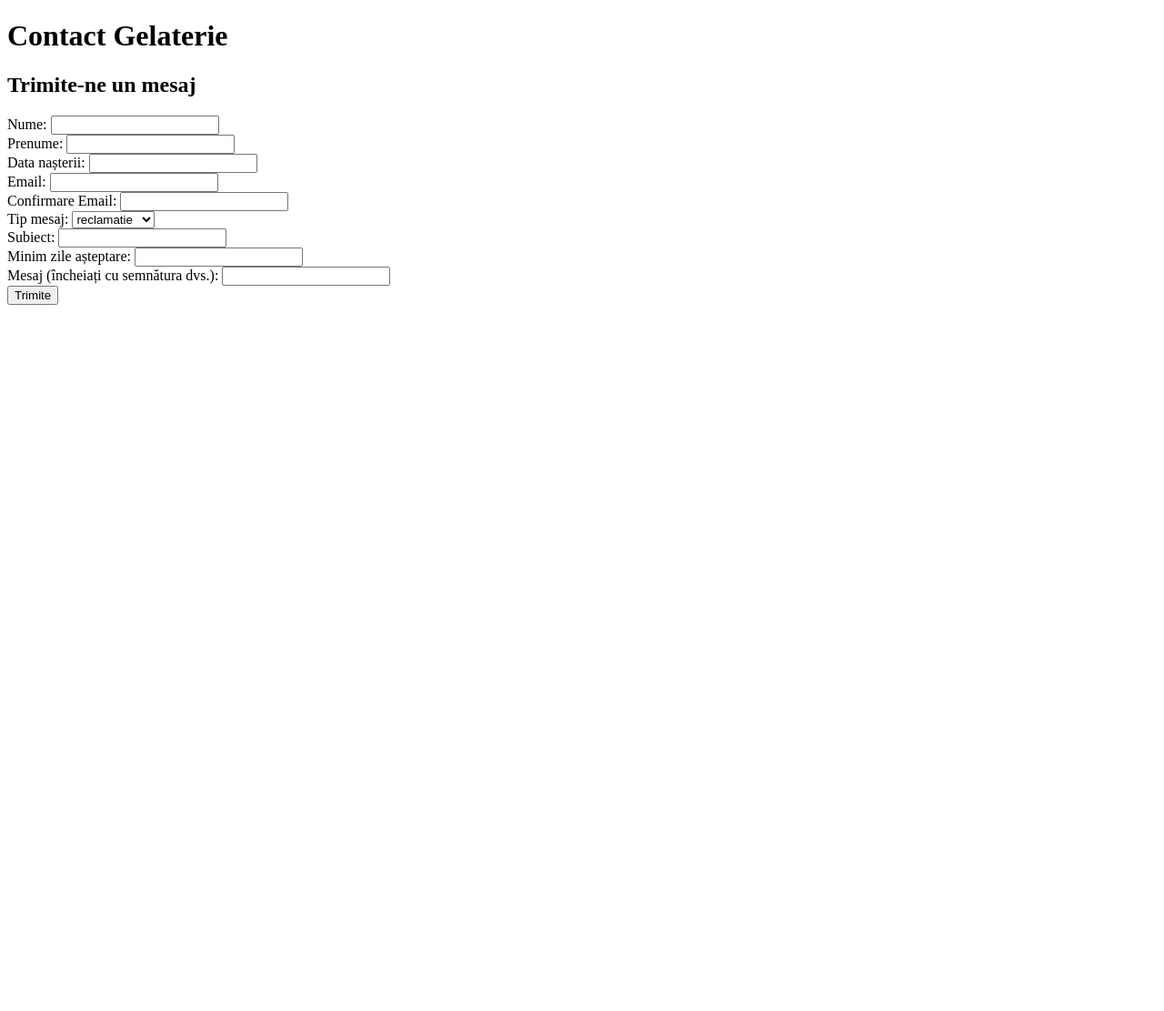
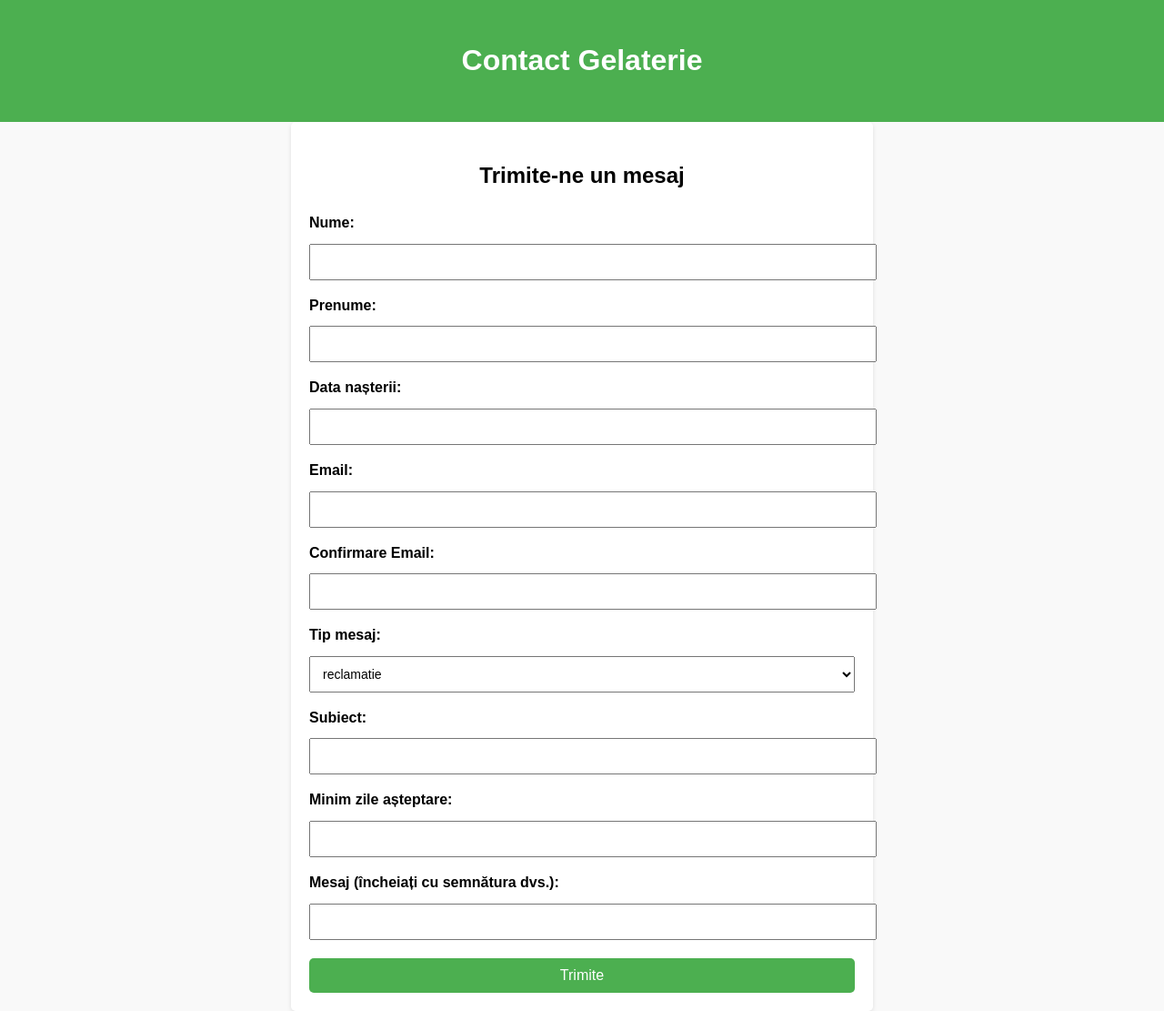
Before and after one commit to davide-perli/Pufic-Shop, a Django app: page /contact in a window 1280 px wide. Shown: the whole page at 91% size. Before the commit the page ends 335 px from the top, so only its background shows below. Run offline with Django 5.2, Linux system fonts and the light colour scheme.

Commit message:
Stilizare si bug fix

```diff
--- a/Gelaterie/forms.py
+++ b/Gelaterie/forms.py
@@ -13,7 +13,7 @@ class ContactForm(forms.Form):
     nume = forms.CharField(max_length = 10, label = 'Nume', required = True)
     prenume = forms.CharField(label = 'Prenume', required = False)
     data_nasterii = forms.DateField(label = 'Data nasterii', required = True)
-    email = forms.EmailField(label = 'Email', required = True)
+    email = forms.EmailField(label = 'Email')
     confirm_email = forms.EmailField(label='Confirmare Email')
     optiuni_mesaj = (
         ("RECLAMATIE", "reclamatie"),
@@ -33,6 +33,7 @@ class ContactForm(forms.Form):
         confirm_email = cleaned_data.get("confirm_email")
         if email and confirm_email and email != confirm_email:
             raise forms.ValidationError("Adresele de email nu coincid.")
+        return email
 
     def clean_zile(self):
         zile_asteptare = self.cleaned_data.get('zile_asteptare')
--- /dev/null
+++ b/Gelaterie/static/stil_contact.css
@@ -0,0 +1,58 @@
+body {
+    font-family: Arial, sans-serif;
+    line-height: 1.6;
+    margin: 0;
+    padding: 0;
+    background-color: #f9f9f9;
+}
+
+header {
+    background-color: #4caf50;
+    color: white;
+    padding: 20px;
+    text-align: center;
+}
+
+main {
+    padding: 20px;
+    max-width: 600px;
+    margin: 0 auto;
+    background: white;
+    border-radius: 5px;
+    box-shadow: 0px 2px 5px rgba(0, 0, 0, 0.1);
+}
+
+h1, h2 {
+    text-align: center;
+}
+
+.form-group {
+    margin-bottom: 15px;
+}
+
+label {
+    display: block;
+    margin-bottom: 5px;
+    font-weight: bold;
+}
+
+input, select, textarea, button {
+    width: 100%;
+    padding: 10px;
+    margin-top: 5px;
+    font-size: 14px;
+}
+
+button {
+    background-color: #4caf50;
+    color: white;
+    border: none;
+    padding: 10px 15px;
+    cursor: pointer;
+    border-radius: 5px;
+    font-size: 16px;
+}
+
+button:hover {
+    background-color: #45a049;
+}
--- a/Gelaterie/templates/contact.html
+++ b/Gelaterie/templates/contact.html
@@ -1,7 +1,9 @@
+{% load static %}
 <!DOCTYPE html>
 <html lang="en">
 <head>
     <meta charset="UTF-8">
+    <link rel="stylesheet" href="{% static 'stil_contact.css' %}">
     <meta name="viewport" content="width=device-width, initial-scale=1.0">
     <title>Contact - Gelaterie</title>
 </head>
--- a/Gelaterie/templates/mesaj_trimis.html
+++ b/Gelaterie/templates/mesaj_trimis.html
@@ -7,6 +7,6 @@
 <body>
     <h1>Mesaj trimis cu succes!</h1>
     <p>{{ message }}</p>
-    <a href="/">Înapoi la pagina principală</a>
+    <a href="{% url 'display_items' %}">Înapoi la pagina principală</a>
 </body>
 </html>
--- a/Gelaterie/urls.py
+++ b/Gelaterie/urls.py
@@ -2,7 +2,7 @@ from django.urls import path
 from . import views
 
 urlpatterns = [
-    path("", views.display_items, name="display_items"),
+    path('', views.display_items, name='display_items'),
     path("home", views.home, name="home"),
     path("adresa", views.adresa, name="adresa"),
     path("alergeni", views.afiseaza_alergeni, name="afiseaza_alergeni"),
@@ -18,5 +18,5 @@ urlpatterns = [
     path("informatii", views.informatii, name="informatii"),
     path('produse', views.display_products, name='display_products'),
     path('contact', views.contact_view, name = "contact_view"),
-    path('mesaj-trimis/', views.mesaj_trimis, name='mesaj_trimis'),
+    path('mesaj_trimis', views.mesaj_trimis, name='mesaj_trimis'),
 ]
--- a/Gelaterie/views.py
+++ b/Gelaterie/views.py
@@ -224,10 +224,11 @@ def contact_view(request):
                 "prenume": cleaned_data['prenume'],
                 "varsta": f"{ani} ani și {luni} luni",
                 "email": cleaned_data['email'],
+                "confirm_email" : cleaned_data['confirm_email'],
                 "tip_mesaj": cleaned_data['tip_mesaj'],
                 "subiect": cleaned_data['subiect'],
                 "zile_asteptare": cleaned_data['zile_asteptare'],
-                "mesaj": mesaj,
+                "mesaj": cleaned_data['mesaj']
             }
 
             # Creăm un folder dacă nu există
--- a/mesaje/mesaj_1731672277.json
+++ b/mesaje/mesaj_1731715814.json
@@ -2,9 +2,10 @@
     "nume": "Perli",
     "prenume": "Davide",
     "varsta": "20 ani \u0219i 6 luni",
-    "email": null,
+    "email": "perlidavide@gmail.com",
+    "confirm_email": "perlidavide@gmail.com",
     "tip_mesaj": "REVIEW",
     "subiect": "Compliment",
-    "zile_asteptare": 7,
+    "zile_asteptare": 6,
     "mesaj": "O experienta minunata. A fost delicios totul. Perli"
 }
```
